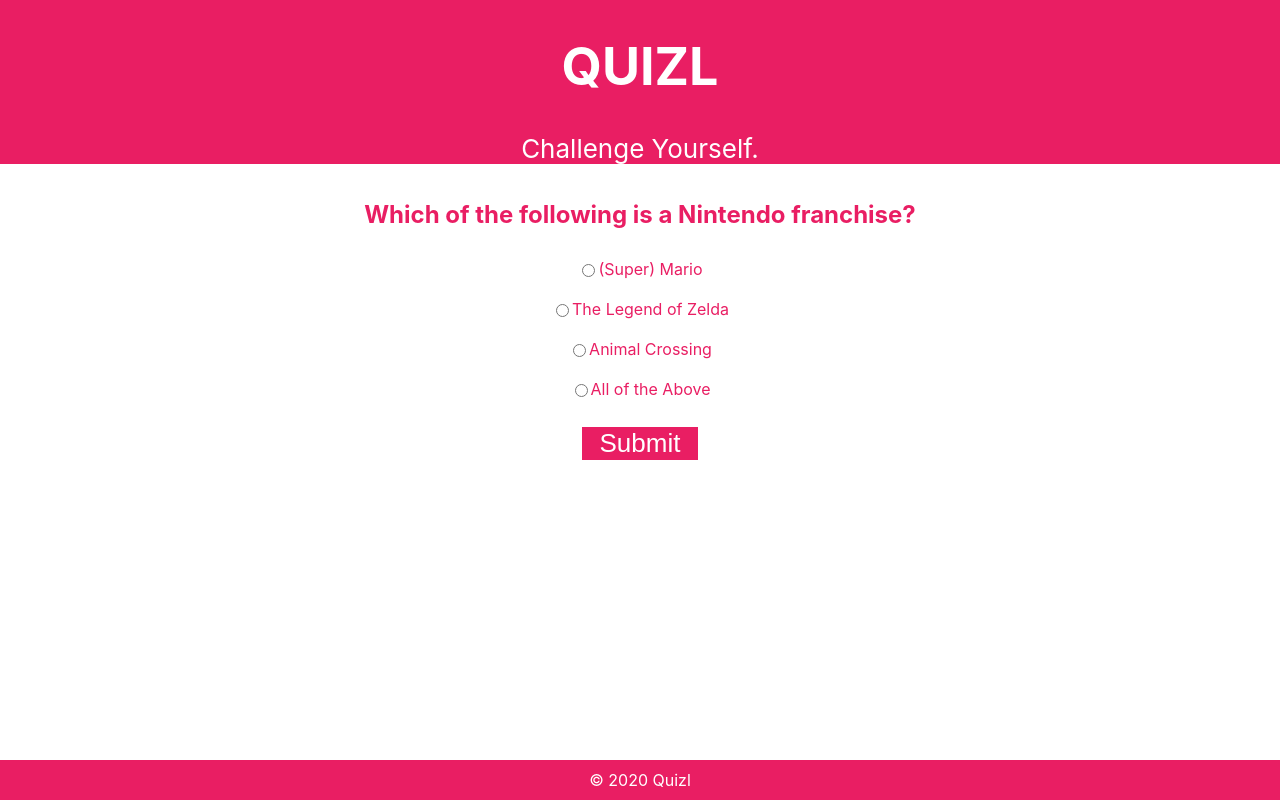
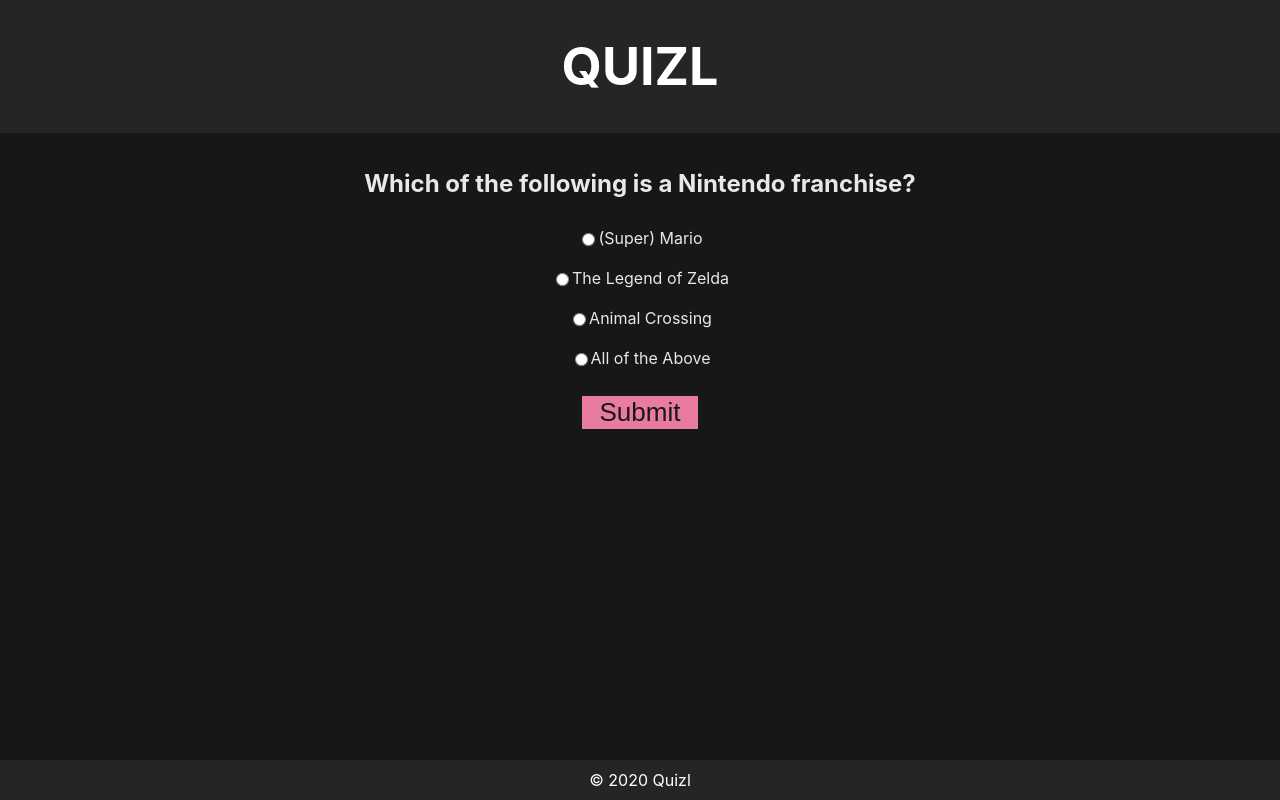
Before and after one commit to lsamano/quizl-client, a React (Create React App) app: page / in a window 1280 px wide. Built offline with nearby package versions, Linux system fonts and the light colour scheme; data requests are answered from the project's data file.

Commit message:
Dark mode styling implemented

```diff
--- a/src/App.css
+++ b/src/App.css
@@ -3,7 +3,8 @@
 }
 
 .App-header {
-  background-color: #E91E63;
+  /* background-color: #E91E63; */
+  background-color: #252525;
   display: flex;
   flex-direction: column;
   align-items: center;
@@ -13,7 +14,8 @@
 }
 
 footer {
-  background-color: #E91E63;
+  /* background-color: #E91E63; */
+  background-color: #252525;
   display: flex;
   flex-direction: column;
   align-items: center;
@@ -57,13 +59,15 @@
 }
 
 .choice:hover {
-  background-color: #E91E63;
+  /* background-color: #E91E63; */
+  background-color: #252525;
   color: white;
 }
 
 input[type=submit] {
-  color: white;
-  background-color: #E91E63;
+  color: #171717;
+  /* background-color: #E91E63; */
+  background-color: #e87b9f;
   border-style: none;
   padding-left: calc(2px + 2vmin);
   padding-right: calc(2px + 2vmin);
--- a/src/App.js
+++ b/src/App.js
@@ -22,7 +22,6 @@
     <div className="App">
       <header className="App-header">
         <h1>QUIZL</h1>
-        <span>Challenge Yourself.</span>
       </header>
       <main>
         {
--- a/src/index.css
+++ b/src/index.css
@@ -1,7 +1,9 @@
 body {
   margin: 0;
   /* background-color: #FCE4EC; */
-  color: #E91E63;
+  background-color: #171717;
+  /* color: #E91E63; */
+  color: #e8e8e8;
   font-family: -apple-system, BlinkMacSystemFont, 'Segoe UI', 'Roboto', 'Oxygen',
     'Ubuntu', 'Cantarell', 'Fira Sans', 'Droid Sans', 'Helvetica Neue',
     sans-serif;
```
